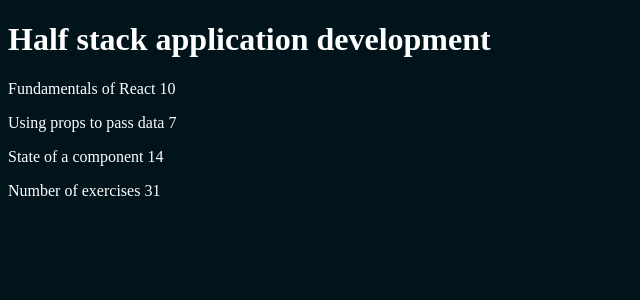
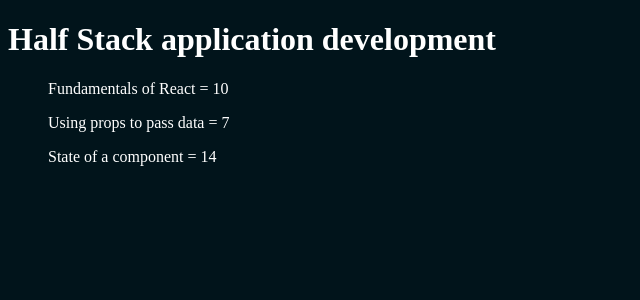
Before and after one commit to 10billionpercent/full-stack-open, a React app in the folder part1/course-info/: page / in a window 1280 px wide. Shown: the top 300 px of the page, without its empty margins (0-640 px from the left). Built offline with nearby package versions, Linux system fonts and the light colour scheme; the HTML template or start-up script is replaced by a standard one.

Commit message:
modified:   part1/course-info/src/App.jsx modified:   part1/course-info/src/Content.jsx new file:   part1/course-info/src/Course.jsx modified:   part1/course-info/src/Header.jsx modified:   part1/course-info/src/Part.jsx

```diff
--- a/part1/course-info/src/App.jsx
+++ b/part1/course-info/src/App.jsx
@@ -1,51 +1,30 @@
 import "./App.css"
-
-const Header = (props) => {
-    return (
-        <h1>{props.course}</h1>
-    )
-}
-
-const Part = (props) => {
-    return (
-        <p>
-            {props.part.name} {props.part.exercises}
-        </p>
-    )
-}
-
-const Content = (props) => {
-    return (
-        <>
-        <Part part={props.parts[0]} />
-        <Part part={props.parts[1]} />
-        <Part part={props.parts[2]} />
-      </>
-    )
-}
-
-const Total = (props) => {
-    return (
-        <p> Number of exercises {props.parts[0].exercises + props.parts[1].exercises + props.parts[2].exercises}
-      </p>
-    )
-}
+import Course from "./Course"
 
 const App = () => {
-  const course = { name: 'Half stack application development',
+  const course = {
+    id: 1,
+    name: 'Half Stack application development',
     parts: [
-    {name: 'Fundamentals of React', exercises: 10},
-    {name: 'Using props to pass data', exercises: 7},
-    {name: 'State of a component', exercises: 14}
-  ]
-}
-  return (
-    <div>
-      <Header course={course.name}/>
-      <Content parts={course.parts}/>
-      <Total parts={course.parts}/>
-    </div>
-  )
+      {
+        name: 'Fundamentals of React',
+        exercises: 10,
+        id: 1
+      },
+      {
+        name: 'Using props to pass data',
+        exercises: 7,
+        id: 2
+      },
+      {
+        name: 'State of a component',
+        exercises: 14,
+        id: 3
+      }
+    ]
+  }
+
+  return <Course course={course} />
 }
 
 export default App
--- a/part1/course-info/src/Content.jsx
+++ b/part1/course-info/src/Content.jsx
@@ -1,11 +1,12 @@
 import Part from "./Part"
 
-const Content = (props) => {
+const Content = ({parts}) => {
+    console.log(parts)
     return (
         <>
-        <Part part={props.parts[0]} />
-        <Part part={props.parts[1]} />
-        <Part part={props.parts[2]} />
+        <ul>
+        {parts.map(part => <Part key={part.id} part={part}/>)}
+        </ul>
       </>
     )
 }
--- /dev/null
+++ b/part1/course-info/src/Course.jsx
@@ -0,0 +1,14 @@
+import Content from './Content'
+import Header from './Header'
+import Part from './Part'
+import Total from './Total'
+
+const Course = ({course}) => {
+    return (
+        <div>
+            <Header name={course.name} />
+            <Content parts={course.parts} />
+        </div>
+    )
+}
+export default Course
--- a/part1/course-info/src/Header.jsx
+++ b/part1/course-info/src/Header.jsx
@@ -1,6 +1,6 @@
-const Header = (props) => {
+const Header = ({name}) => {
     return (
-        <h1>{props.course}</h1>
+        <h1>{name}</h1>
     )
 }
 export default Header
--- a/part1/course-info/src/Part.jsx
+++ b/part1/course-info/src/Part.jsx
@@ -1,7 +1,7 @@
-const Part = (props) => {
+const Part = ({part}) => {
     return (
         <p>
-            {props.part.name} {props.part.exercises}
+            {part.name} = {part.exercises}
         </p>
     )
 }
```
